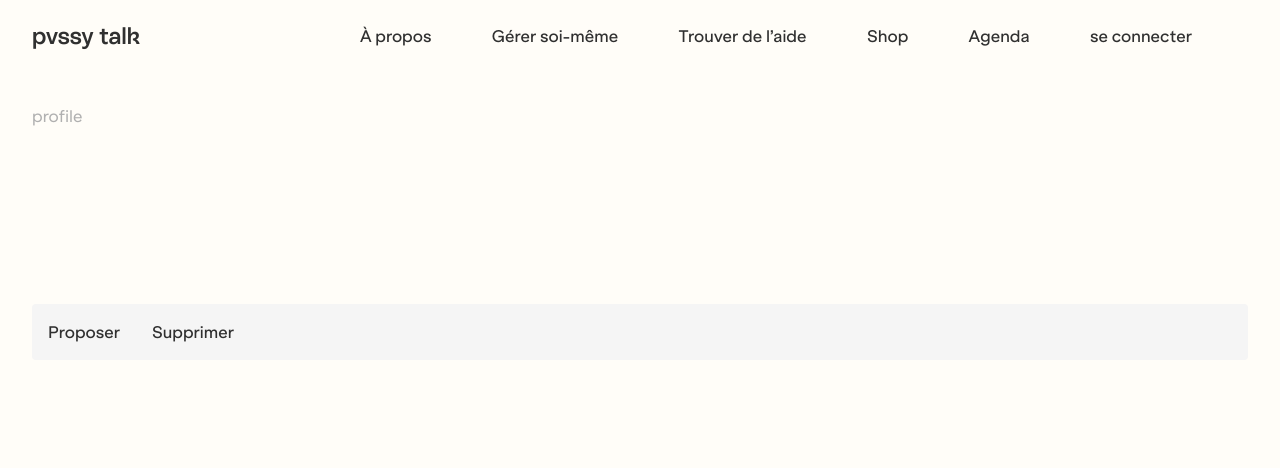
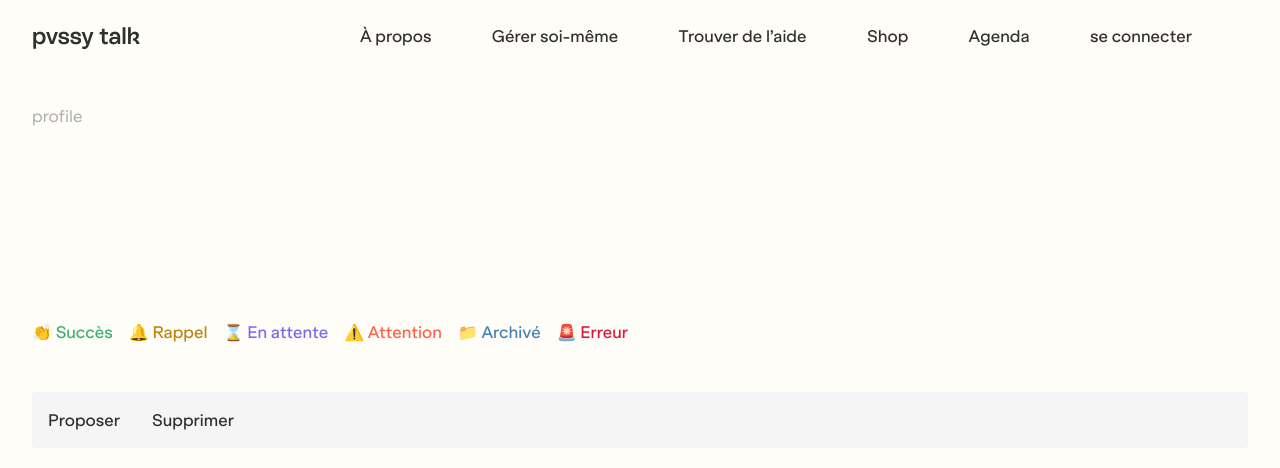
Before and after one commit to ROXBOZ/pvssy, a React (Create React App) app in the folder client/: page /profile in a window 1280 px wide. Shown: the top 468 px of the page. Built offline with nearby package versions, Linux system fonts and the light colour scheme; no server answers; sample sign-in values are in the browser's storage.

Commit message:
created a temporary div with msg examples for presentation will be deleted

```diff
--- a/client/src/components/User/Profile.js
+++ b/client/src/components/User/Profile.js
@@ -8,6 +8,15 @@ const Profile = () => {
   return (
     <div>
       <UserDashboard userProfile={userProfile} />
+
+      <div style={{ display: "flex", gap: "1em" }}>
+        <span className="msg success"> Succès</span>
+        <span className="msg reminder"> Rappel</span>
+        <span className="msg pending"> En attente</span>
+        <span className="msg warning"> Attention</span>
+        <span className="msg archived"> Archivé</span>
+        <span className="msg error"> Erreur</span>
+      </div>
 
       <div className="tabbed-navigation">
         <NavLink to="ajouter">
@@ -20,6 +29,7 @@ const Profile = () => {
         )}
         <NavLink to="supprimer">Supprimer</NavLink>
       </div>
+
       <Outlet />
     </div>
   );
```
